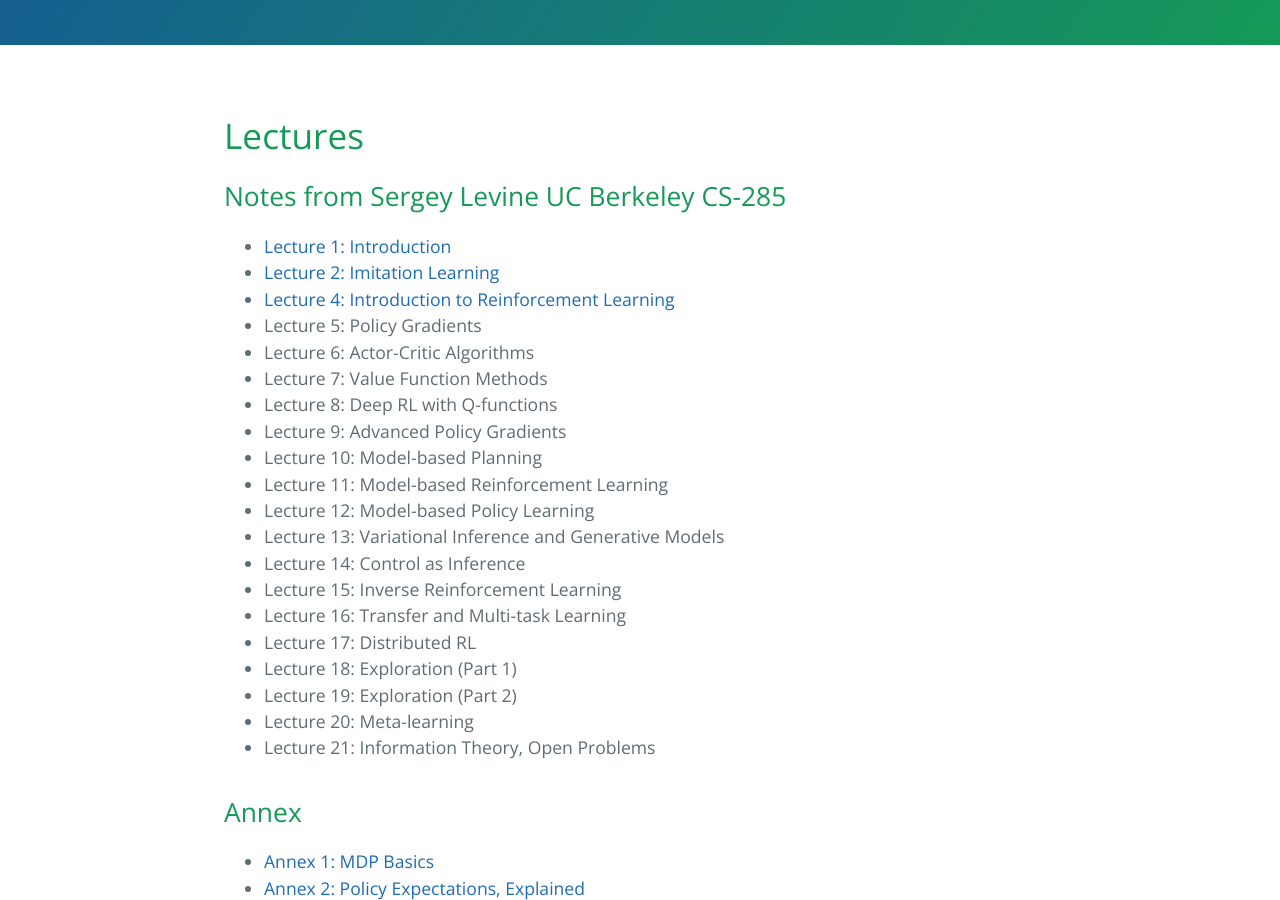
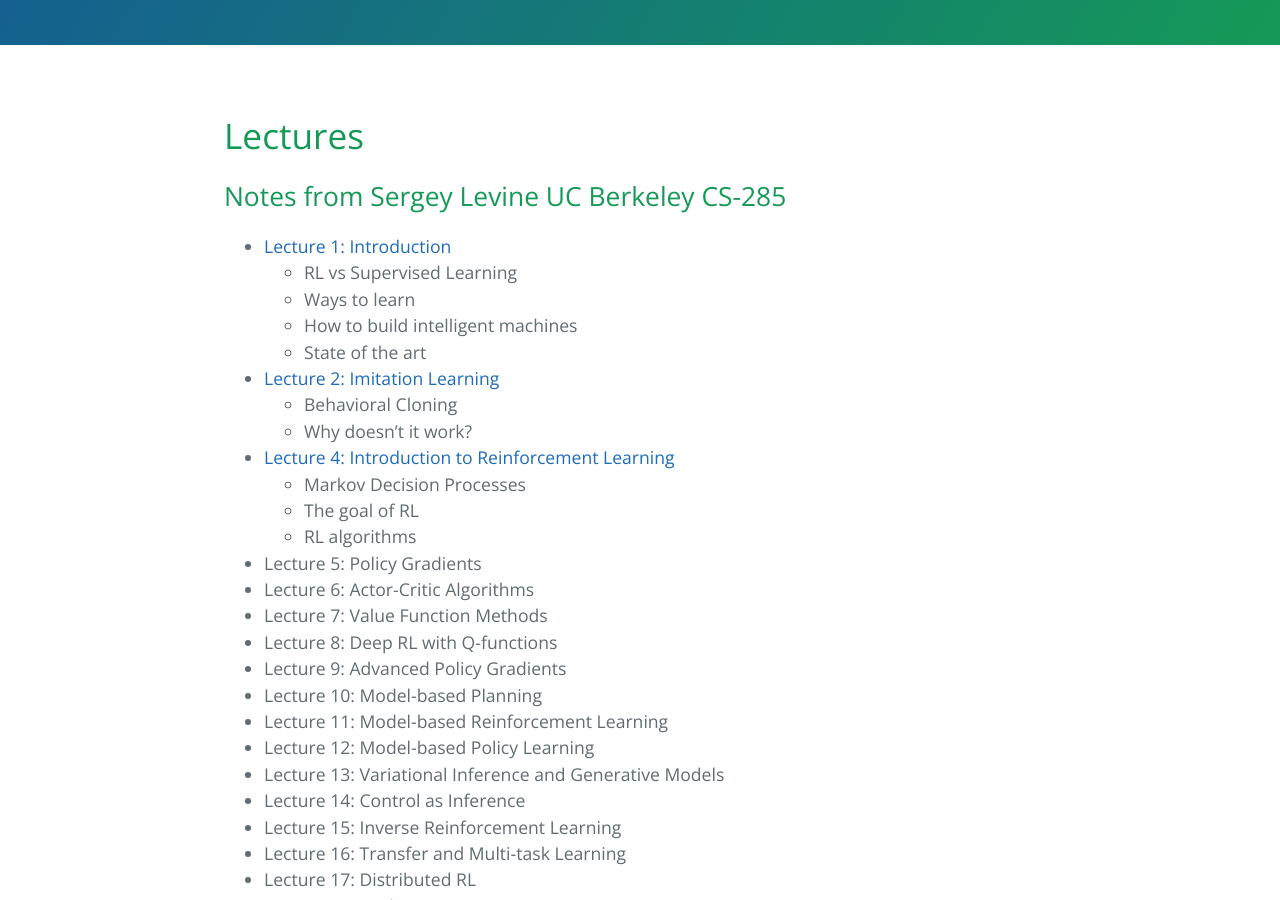
Before and after one commit to CampusAI/CampusAI.github.io, a Jekyll site: the page built from lectures.md, in a window 1280 px wide and 900 px high, scrolled down 338 px. Built offline with Jekyll 4.4.1, drawn with Linux system fonts in a browser that asks for light colours.

Commit message:
Added key topics in lectures index

```diff
--- a/lectures.md
+++ b/lectures.md
@@ -7,9 +7,18 @@ permalink: /lectures/
 ## Notes from Sergey Levine UC Berkeley CS-285
 
 - [Lecture 1: Introduction](/lectures/lecture1)
+    - RL vs Supervised Learning
+    - Ways to learn
+    - How to build intelligent machines
+    - State of the art
 - [Lecture 2: Imitation Learning](/lectures/lecture2)
+    - Behavioral Cloning
+    - Why doesn't it work?
 <!-- - Lecture 3: TensorFlow Review -->
 - [Lecture 4: Introduction to Reinforcement Learning](/lectures/lecture4)
+    - Markov Decision Processes
+    - The goal of RL
+    - RL algorithms
 - Lecture 5: Policy Gradients
 - Lecture 6: Actor-Critic Algorithms
 - Lecture 7: Value Function Methods
```
